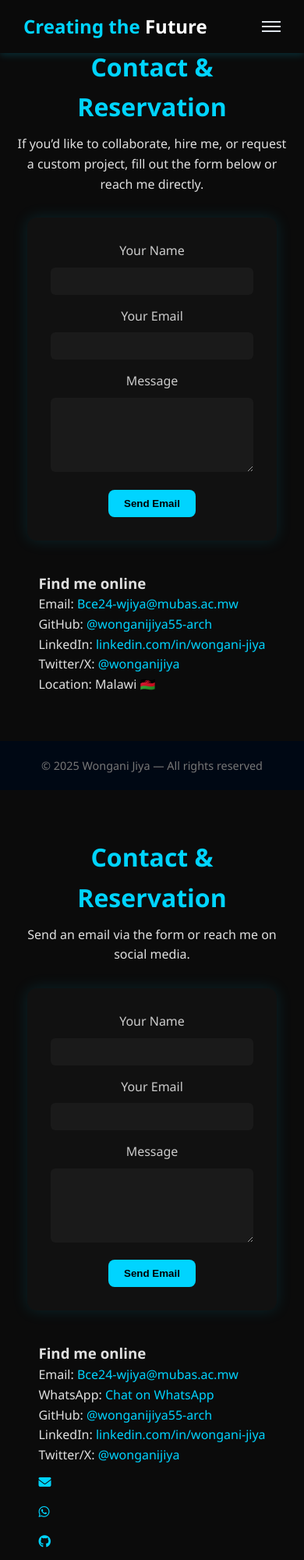
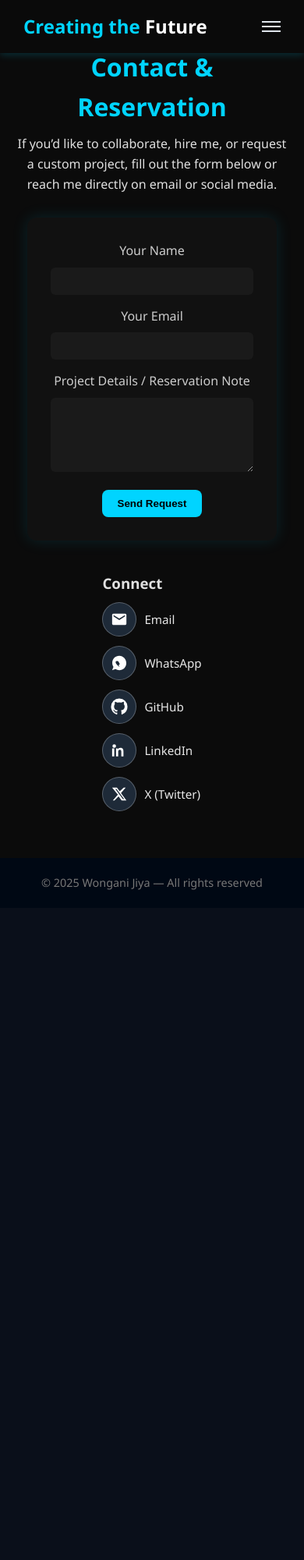
Before and after one commit to wonganijiya55-arch/Portifolio-webpage, a plain HTML site: page contact.html in a window 390 px wide. Shown: the top 2000 px of the page at 78% size. After the commit the page ends 1164 px from the top, so only its background shows below. Drawn offline with Linux system fonts and the light colour scheme.

Commit message:
minor changes
minor changes

```diff
--- a/contact.html
+++ b/contact.html
@@ -37,7 +37,7 @@
 
   <section id="contact">
     <h2>Contact & Reservation</h2>
-    <p>If you’d like to collaborate, hire me, or request a custom project, fill out the form below or reach me directly.</p>
+    <p>If you’d like to collaborate, hire me, or request a custom project, fill out the form below or reach me directly on email or social media.</p>
 
     <div class="contact-container">
       <form action="https://formspree.io/f/xdopyqgg" method="POST">
@@ -47,59 +47,55 @@
         <label for="email">Your Email</label>
         <input type="email" id="email" name="email" required>
 
-        <label for="message">Message</label>
+        <label for="message">Project Details / Reservation Note</label>
         <textarea id="message" name="message" rows="5" required></textarea>
 
-        <button type="submit">Send Email</button>
+        <button type="submit">Send Request</button>
       </form>
 
       <div class="contact-info">
-        <h3>Find me online</h3>
-        <p>Email: <a href="mailto:Bce24-wjiya@mubas.ac.mw">Bce24-wjiya@mubas.ac.mw</a></p>
-        <p>GitHub: <a href="https://github.com/wonganijiya55-arch" target="_blank" rel="noopener">@wonganijiya55-arch</a></p>
-        <p>LinkedIn: <a href="#" target="_blank" rel="noopener">linkedin.com/in/wongani-jiya</a></p>
-        <p>Twitter/X: <a href="#" target="_blank" rel="noopener">@wonganijiya</a></p>
-        <p>Location: Malawi 🇲🇼</p>
-      </div>
-    </div>
-  </section>
-
-  <footer>
-    <p>© 2025 Wongani Jiya — All rights reserved</p>
-  </footer>
-
-  <section id="contact">
-    <h2>Contact & Reservation</h2>
-    <p>Send an email via the form or reach me on social media.</p>
-
-    <div class="contact-container">
-      <form action="https://formspree.io/f/xdopyqgg" method="POST">
-        <label for="name">Your Name</label>
-        <input type="text" id="name" name="name" required>
-
-        <label for="email">Your Email</label>
-        <input type="email" id="email" name="email" required>
-
-        <label for="message">Message</label>
-        <textarea id="message" name="message" rows="5" required></textarea>
-
-        <button type="submit">Send Email</button>
-      </form>
-
-      <div class="contact-info">
-        <h3>Find me online</h3>
-        <p>Email: <a href="mailto:Bce24-wjiya@mubas.ac.mw">Bce24-wjiya@mubas.ac.mw</a></p>
-        <p>WhatsApp: <a href="https://wa.me/265991316752" target="_blank" rel="noopener">Chat on WhatsApp</a></p>
-        <p>GitHub: <a href="https://github.com/wonganijiya55-arch" target="_blank" rel="noopener">@wonganijiya55-arch</a></p>
-        <p>LinkedIn: <a href="#" target="_blank" rel="noopener">linkedin.com/in/wongani-jiya</a></p>
-        <p>Twitter/X: <a href="#" target="_blank" rel="noopener">@wonganijiya</a></p>
-
+        <h3>Connect</h3>
         <div class="social-icons" style="margin-top:10px; display:flex; gap:12px; flex-wrap:wrap;">
-          <a href="mailto:Bce24-wjiya@mubas.ac.mw" title="Email"><i class="fa-solid fa-envelope"></i></a>
-          <a href="https://wa.me/265991316752" target="_blank" rel="noopener" title="WhatsApp"><i class="fa-brands fa-whatsapp"></i></a>
-          <a href="https://github.com/wonganijiya55-arch" target="_blank" rel="noopener" title="GitHub"><i class="fa-brands fa-github"></i></a>
-          <a href="#" target="_blank" rel="noopener" title="LinkedIn"><i class="fa-brands fa-linkedin"></i></a>
-          <a href="#" target="_blank" rel="noopener" title="Twitter/X"><i class="fa-brands fa-x-twitter"></i></a>
+          <div class="social-item">
+            <a href="mailto:Bce24-wjiya@mubas.ac.mw" title="Email" aria-label="Email">
+              <svg viewBox="0 0 24 24" xmlns="http://www.w3.org/2000/svg" width="20" height="20" role="img">
+                <path d="M20 4H4c-1.1 0-2 .9-2 2v12c0 1.1.9 2 2 2h16c1.1 0 2-.9 2-2V6c0-1.1-.9-2-2-2zm0 4-8 5-8-5V6l8 5 8-5v2z"/>
+              </svg>
+            </a>
+            <span class="social-label">Email</span>
+          </div>
+          <div class="social-item">
+            <a href="https://wa.me/265991316752" target="_blank" rel="noopener" title="WhatsApp" aria-label="WhatsApp">
+              <svg viewBox="0 0 24 24" xmlns="http://www.w3.org/2000/svg" width="20" height="20" role="img">
+                <path d="M12.04 2C6.58 2 2.22 6.36 2.22 11.82c0 2.07.6 3.99 1.64 5.61L2 22l4.7-1.51a10.3 10.3 0 0 0 5.34 1.55c5.46 0 9.82-4.36 9.82-9.82S17.5 2 12.04 2zm5.91 14.28c-.26.73-1.54 1.38-2.12 1.47-.58.1-1.32.18-2.27-.14-.94-.32-2.17-.71-3.73-2.17-1.37-1.27-2.3-2.83-2.56-3.3-.26-.47-.61-1.55-.07-2.23.54-.68 1.06-.73 1.44-.73.37 0 .72.01 1.04.02.34.01.79-.13 1.24.95.45 1.08 1.54 2.65 1.67 2.83.13.18.27.41.05.67-.22.26-.88.86-1.12 1.04-.24.18-.49.39-.21.86.27.47 1.21 1.99 2.61 2.71 1.8.92 2.34.83 2.78.71.44-.12 1.45-.59 1.65-1.16.2-.57.2-1.06.14-1.16-.06-.1-.24-.16-.5-.28z"/>
+              </svg>
+            </a>
+            <span class="social-label">WhatsApp</span>
+          </div>
+          <div class="social-item">
+            <a href="https://github.com/wonganijiya55-arch" target="_blank" rel="noopener" title="GitHub" aria-label="GitHub">
+              <svg viewBox="0 0 24 24" xmlns="http://www.w3.org/2000/svg" width="20" height="20" role="img">
+                <path d="M12 .5A11.5 11.5 0 0 0 .5 12c0 5.08 3.29 9.39 7.86 10.91.58.11.8-.25.8-.57v-2.06c-3.2.7-3.88-1.37-3.88-1.37-.53-1.35-1.29-1.71-1.29-1.71-1.05-.72.08-.71.08-.71 1.16.08 1.77 1.2 1.77 1.2 1.03 1.76 2.7 1.25 3.36.96.11-.75.4-1.25.73-1.54-2.55-.29-5.23-1.28-5.23-5.69 0-1.26.45-2.29 1.2-3.1-.12-.3-.52-1.53.11-3.18 0 0 .98-.31 3.2 1.19a11 11 0 0 1 5.83 0c2.22-1.5 3.2-1.19 3.2-1.19.64 1.65.24 2.88.12 3.18.75.81 1.2 1.84 1.2 3.1 0 4.42-2.69 5.39-5.25 5.68.41.35.77 1.03.77 2.09v3.1c0 .33.22.69.81.57A11.5 11.5 0 0 0 23.5 12 11.5 11.5 0 0 0 12 .5Z"/>
+              </svg>
+            </a>
+            <span class="social-label">GitHub</span>
+          </div>
+          <div class="social-item">
+            <a href="#" target="_blank" rel="noopener" title="LinkedIn" aria-label="LinkedIn">
+              <svg viewBox="0 0 24 24" xmlns="http://www.w3.org/2000/svg" width="20" height="20" role="img">
+                <path d="M4.98 3.5A2.5 2.5 0 1 0 5 8.5a2.5 2.5 0 0 0-.02-5zm.02 5.9H2v11.1h3V9.4zm4.5 0H7.5v11.1h3v-6.2c0-1.64.31-3.24 2.35-3.24 2 0 2.03 1.86 2.03 3.34v6.1h3v-6.55c0-3.12-.67-5.53-4.3-5.53-1.95 0-3.27 1.07-3.8 2.08h-.05V9.4z"/>
+              </svg>
+            </a>
+            <span class="social-label">LinkedIn</span>
+          </div>
+          <div class="social-item">
+            <a href="#" target="_blank" rel="noopener" title="Twitter/X" aria-label="Twitter/X">
+              <svg viewBox="0 0 24 24" xmlns="http://www.w3.org/2000/svg" width="20" height="20" role="img">
+                <path d="M18.244 3H21l-6.61 7.557L22 21h-6.636l-4.34-5.597L5.32 21H3l7.068-8.08L2 3h6.757l3.861 5.093L18.244 3Zm-1.162 16h1.774L8.21 5H6.48l10.602 14Z"/>
+              </svg>
+            </a>
+            <span class="social-label">X (Twitter)</span>
+          </div>
         </div>
       </div>
     </div>
--- a/index.css
+++ b/index.css
@@ -73,15 +73,17 @@ body {
     right: 0;
     width: 200px;
     height: 0;
-    overflow: hidden;
+    max-height: 0;
+    overflow-y: auto;
+    -webkit-overflow-scrolling: touch;
     background: rgba(15, 15, 15, 0.95);
     flex-direction: column;
     align-items: center;
-    transition: height 0.3s ease;
+    transition: max-height 0.3s ease;
   }
 
   .nav-links.open {
-    height: 180px;
+    max-height: 60vh; /* allow scrolling on small screens */
   }
 
   .nav-links li {
--- a/index.js
+++ b/index.js
@@ -1,12 +1,20 @@
-// Simple form alert – replace with email service later
-document.getElementById("contactForm").addEventListener("submit", function(e) {
-  e.preventDefault();
-  alert("Thanks for reaching out, " + document.getElementById("name").value + "! I’ll get back to you soon.");
-  this.reset(); // clears the form
-});
-  const menu = document.getElementById('mobile-menu');
-  const navLinks = document.querySelector('.nav-links');
+// Guarded form handler: only attach if a demo form with id exists
+const contactForm = document.getElementById('contactForm');
+if (contactForm) {
+  contactForm.addEventListener('submit', function (e) {
+    e.preventDefault();
+    const nameField = document.getElementById('name');
+    const name = nameField ? nameField.value : 'there';
+    alert("Thanks for reaching out, " + name + "! I’ll get back to you soon.");
+    this.reset();
+  });
+}
 
+// Mobile menu toggle
+const menu = document.getElementById('mobile-menu');
+const navLinks = document.querySelector('.nav-links');
+if (menu && navLinks) {
   menu.addEventListener('click', () => {
     navLinks.classList.toggle('open');
   });
+}
```
Also changed, not shown: about.html (+1 -1 lines), projects.html (+2 -2 lines).
